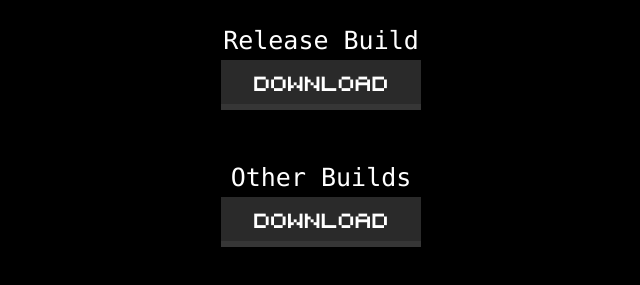
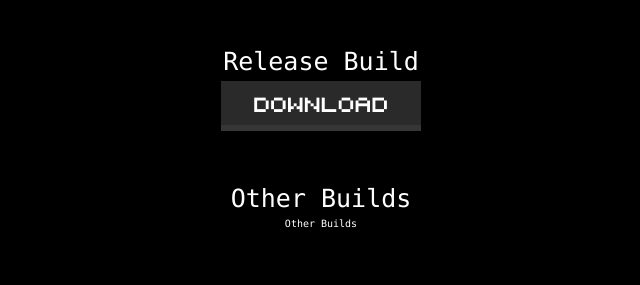
Before and after one commit to notypefyp/pub, a plain HTML site: page pages/sac/index.html in a window 1280 px wide. Shown: the part 463-748 px from the top of the page, without its empty margins (319-959 px from the left). Drawn offline with Linux system fonts and the light colour scheme.

Commit message:
Update index.html

```diff
--- a/pages/sac/index.html
+++ b/pages/sac/index.html
@@ -47,6 +47,11 @@
             margin-top: 50px;
         }
 
+        .buttons_description2 {
+            font-size: 10px;
+            margin-top: 5px;
+        }
+
         .download-button {
             width: 200px;
             height: 50px;
@@ -86,7 +91,8 @@
         <div class="buttons_description">Release Build</div>
         <button class="download-button" onclick="download()"></button>
         <div class="buttons_description">Other Builds</div>
-        <button class="download-button2" onclick="download_other()"></button>
+        <!--- <button class="download-button2" onclick="download_other()"></button> --->
+        <div class="buttons_description2">Other Builds</div>
     </div>
 
     <script>
```
